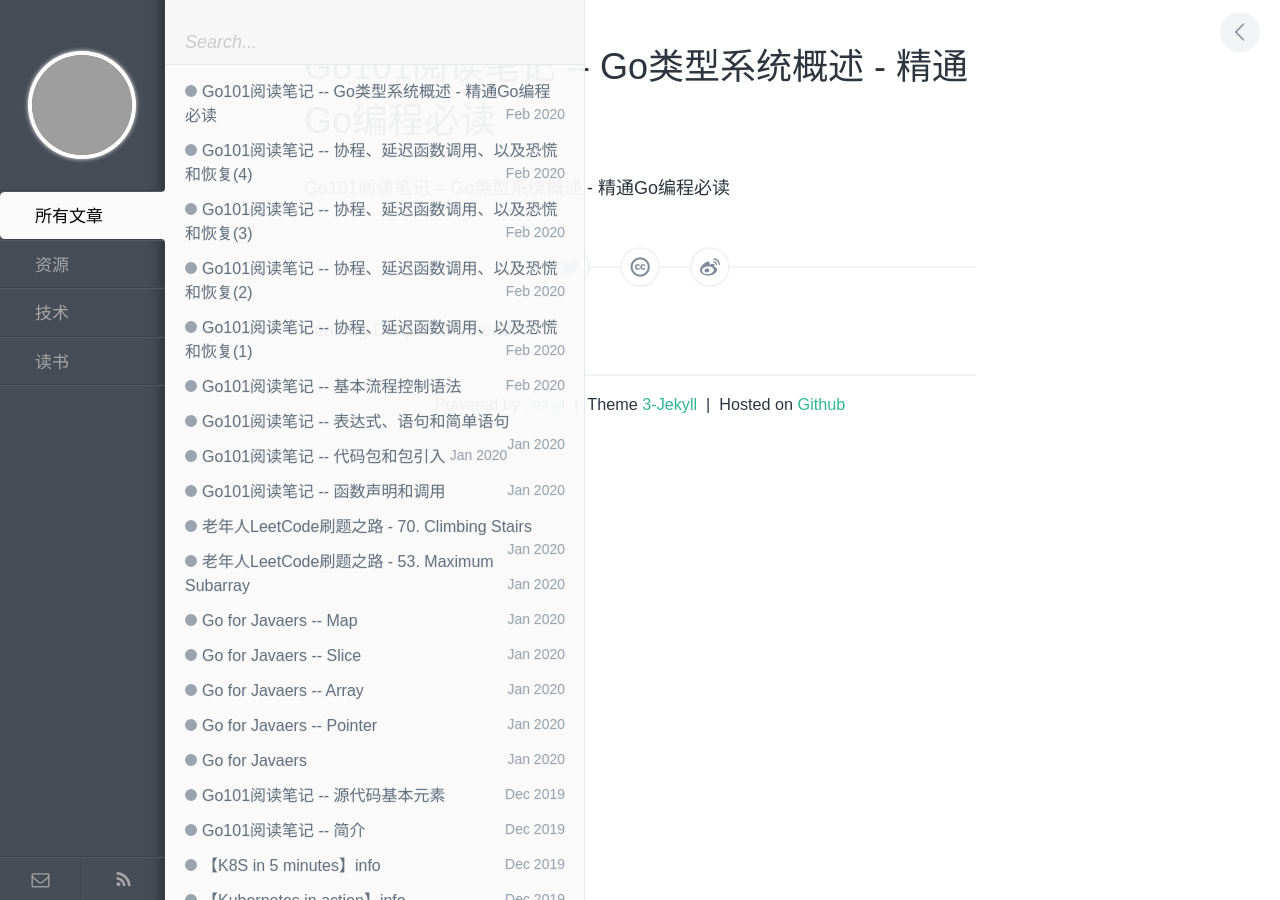
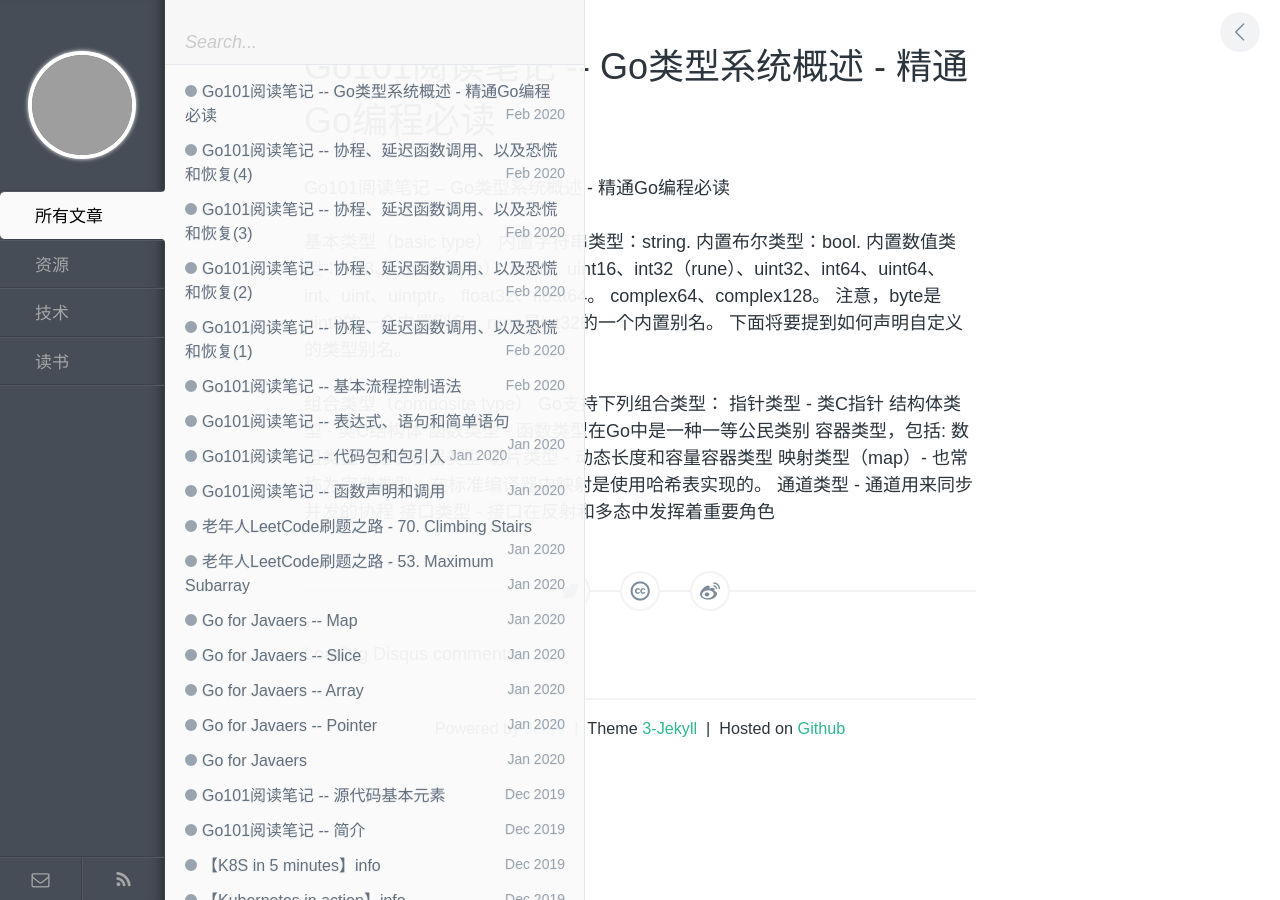
Before and after one commit to Arther-X/Arther-X.github.io, a Jekyll site: the page built from _posts/book/2020-02-28-go-101-go-type-system-overview.md, in a window 1280 px wide. Built offline with Jekyll 4.4.1, drawn with Linux system fonts in a browser that asks for light colours; comment, search, counter and statistics services are not loaded; grey boxes are pictures that could not be loaded.

Commit message:
[BLOG][Update][ArtherX] go101 go type system overview

```diff
--- a/_posts/book/2020-02-28-go-101-go-type-system-overview.md
+++ b/_posts/book/2020-02-28-go-101-go-type-system-overview.md
@@ -6,3 +6,25 @@ keywords: 阅读,书单
 ---
 
 Go101阅读笔记 -- Go类型系统概述 - 精通Go编程必读
+
+
+基本类型（basic type）
+内置字符串类型：string.
+内置布尔类型：bool.
+内置数值类型：
+int8、uint8（byte）、int16、uint16、int32（rune）、uint32、int64、uint64、int、uint、uintptr。
+float32、float64。
+complex64、complex128。
+注意，byte是uint8的一个内置别名，rune是int32的一个内置别名。 下面将要提到如何声明自定义的类型别名。
+
+组合类型（composite type）
+Go支持下列组合类型：
+指针类型 - 类C指针
+结构体类型 - 类C结构体
+函数类型 - 函数类型在Go中是一种一等公民类别
+容器类型，包括:
+数组类型 - 定长容器类型
+切片类型 - 动态长度和容量容器类型
+映射类型（map）- 也常称为字典类型。在标准编译器中映射是使用哈希表实现的。
+通道类型 - 通道用来同步并发的协程
+接口类型 - 接口在反射和多态中发挥着重要角色
```
